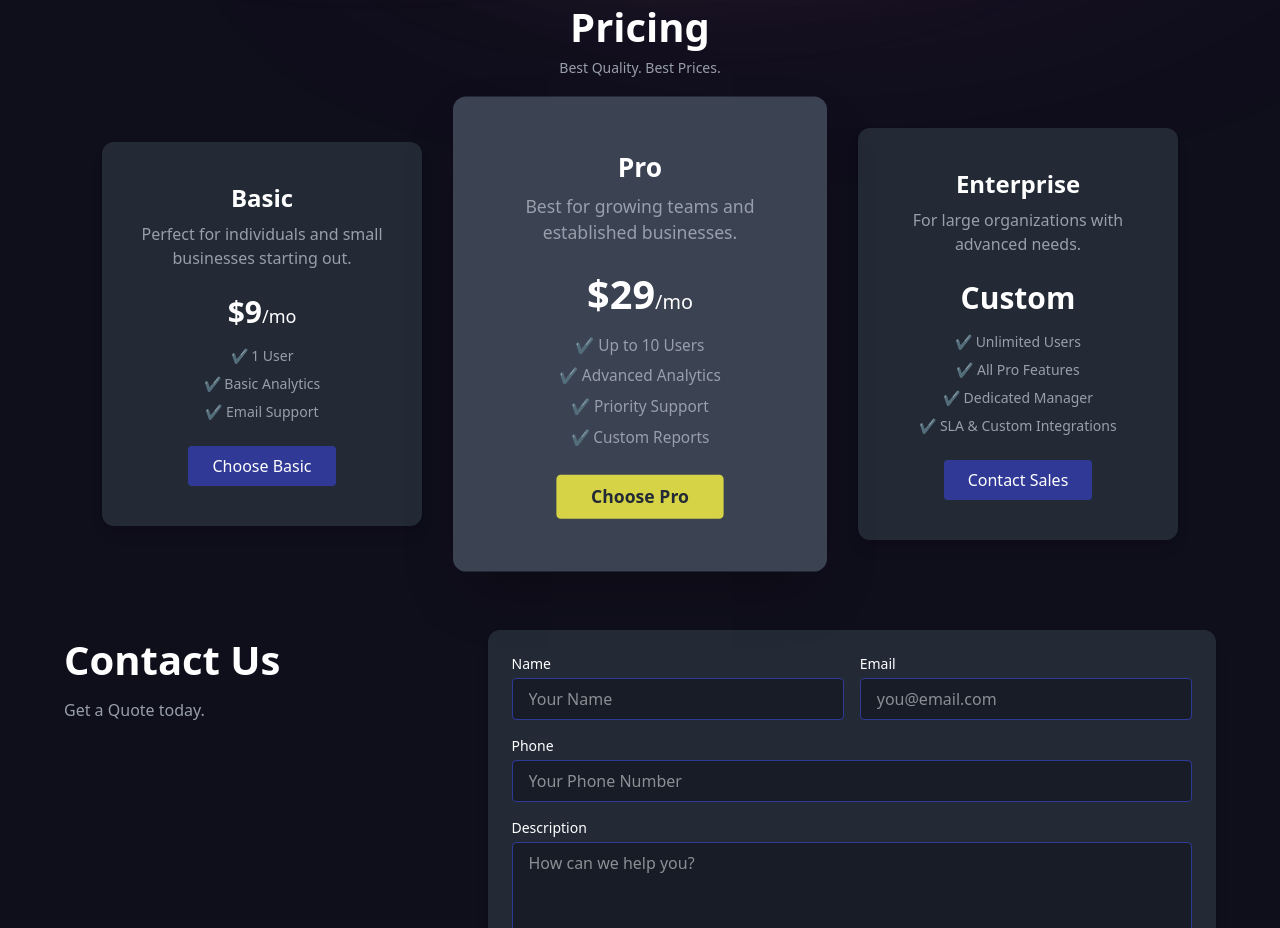
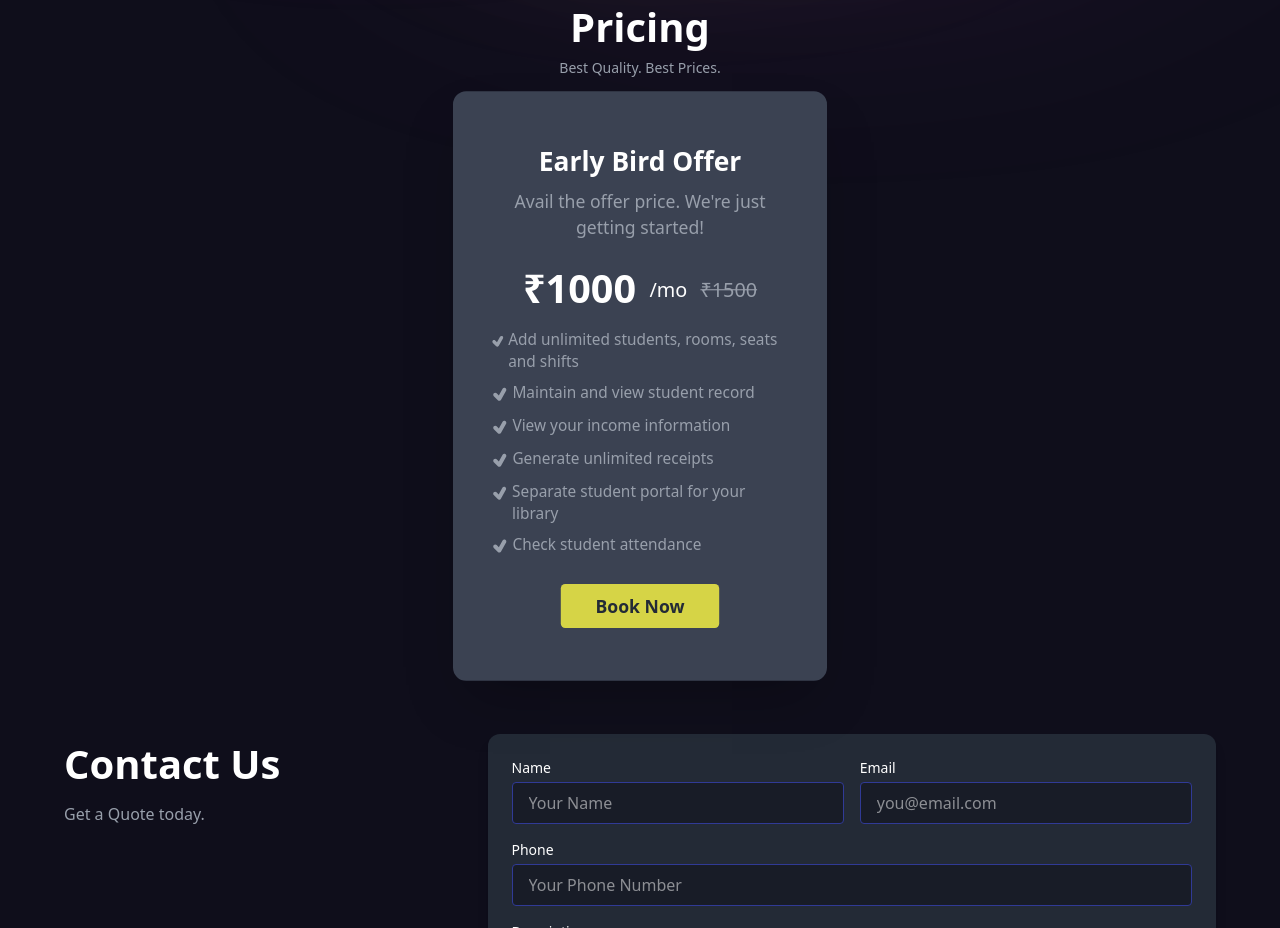
Before and after one commit to Shaurya045/Softbook, a React (Vite) app in the folder Client/: page / in a window 1280 px wide. Shown: the part 1300-2228 px from the top of the page. Built offline with nearby package versions, Linux system fonts and the light colour scheme; what @react-pdf/renderer would draw is missing.

Commit message:
pricing card changes

```diff
--- a/Client/src/pages/Home.jsx
+++ b/Client/src/pages/Home.jsx
@@ -4,6 +4,7 @@ import { Link } from "react-router-dom";
 import { FaDatabase } from "react-icons/fa";
 import { FaAddressBook } from "react-icons/fa";
 import { FaEye } from "react-icons/fa";
+import { TiTick } from "react-icons/ti";
 import { images } from "../assets/assets";
 
 function Home() {
@@ -167,7 +168,7 @@ function Home() {
           {/* Responsive pricing cards */}
           <div className="relative w-full flex flex-col lg:flex-row justify-center items-center gap-6">
             {/* Left Card */}
-            <div className="w-full sm:w-[90%] lg:w-[320px] max-w-[370px] h-auto bg-[#232a36] rounded-xl shadow-lg transition-all duration-300 lg:mr-6 lg:ml-0 ml-0 mb-6 lg:mb-0 flex-shrink-0">
+            {/* <div className="w-full sm:w-[90%] lg:w-[320px] max-w-[370px] h-auto bg-[#232a36] rounded-xl shadow-lg transition-all duration-300 lg:mr-6 lg:ml-0 ml-0 mb-6 lg:mb-0 flex-shrink-0">
               <div className="flex flex-col items-center justify-center px-8 py-10 h-full">
                 <h3 className="text-white text-2xl font-semibold mb-2">
                   Basic
@@ -187,28 +188,57 @@ function Home() {
                   Choose Basic
                 </button>
               </div>
-            </div>
+            </div> */}
             {/* Center Card */}
             <div className="w-full sm:w-[90%] lg:w-[340px] max-w-[370px] h-auto bg-[#3B4252] rounded-xl shadow-2xl flex flex-col items-center justify-center px-8 py-12 lg:scale-110 lg:mx-0 mx-auto mb-6 lg:mb-0 flex-shrink-0 z-20">
-              <h3 className="text-white text-2xl font-semibold mb-2">Pro</h3>
+              <h3 className="text-white text-2xl font-semibold mb-2">Early Bird Offer</h3>
               <p className="text-[#989FAB] mb-6 text-center">
-                Best for growing teams and established businesses.
+                Avail the offer price. We're just getting started!
               </p>
-              <div className="text-4xl font-bold text-white mb-4">
-                $29<span className="text-lg font-normal">/mo</span>
+              <div className="text-4xl font-bold text-white mb-4 flex items-center gap-3">
+                <span>₹1000</span>
+                <span className="text-lg font-normal">/mo</span>
+                <span className="text-lg font-normal line-through text-[#989FAB]">₹1500</span>
               </div>
-              <ul className="text-[#989FAB] text-sm mb-6 space-y-2 text-center">
-                <li>✔ Up to 10 Users</li>
-                <li>✔ Advanced Analytics</li>
-                <li>✔ Priority Support</li>
-                <li>✔ Custom Reports</li>
+              <ul className="text-[#989FAB] text-sm mb-6 space-y-2">
+                <li className="flex items-start">
+                  <TiTick size={22} />
+                  <p className="">Add unlimited students, rooms, seats and shifts</p>
+                </li>
+                <li className="flex items-start">
+                  <TiTick size={22} />
+                  <p className="">Maintain and view student record</p>
+                </li>
+                <li className="flex items-start">
+                  <TiTick size={22} />
+                  <p className="">View your income information</p>
+                </li>
+                <li className="flex items-start">
+                  <TiTick size={22} />
+                  <p className="">Generate unlimited receipts</p>
+                </li>
+                <li className="flex items-start">
+                  <TiTick size={22} />
+                  <p className="">Separate student portal for your library</p>
+                </li>
+                <li className="flex items-start">
+                  <TiTick size={22} />
+                  <p className="">Check student attendance</p>
+                </li>
               </ul>
-              <button className="bg-[#D6D446] text-[#232a36] font-semibold px-8 py-2 rounded hover:bg-[#bdbb3a] transition">
-                Choose Pro
-              </button>
+              {/* <button className="bg-[#D6D446] text-[#232a36] font-semibold px-8 py-2 rounded hover:bg-[#bdbb3a] transition">
+                Book Now
+              </button> */}
+              <Link
+                to="/register"
+                className="bg-[#D6D446] text-[#232a36] font-semibold px-8 py-2 rounded hover:bg-[#bdbb3a] transition"
+              >
+                Book Now
+              </Link>
+
             </div>
             {/* Right Card */}
-            <div className="w-full sm:w-[90%] lg:w-[320px] max-w-[370px] h-auto bg-[#232a36] rounded-xl shadow-lg transition-all duration-300 lg:ml-6 lg:mr-0 mr-0 flex-shrink-0">
+            {/* <div D6D446 className="w-full sm:w-[90%] lg:w-[320px] max-w-[370px] h-auto bg-[#232a36] rounded-xl shadow-lg transition-all duration-300 lg:ml-6 lg:mr-0 mr-0 flex-shrink-0">
               <div className="flex flex-col items-center justify-center px-8 py-10 h-full">
                 <h3 className="text-white text-2xl font-semibold mb-2">
                   Enterprise
@@ -227,7 +257,7 @@ function Home() {
                   Contact Sales
                 </button>
               </div>
-            </div>
+            </div> */}
           </div>
         </div>
 
```
